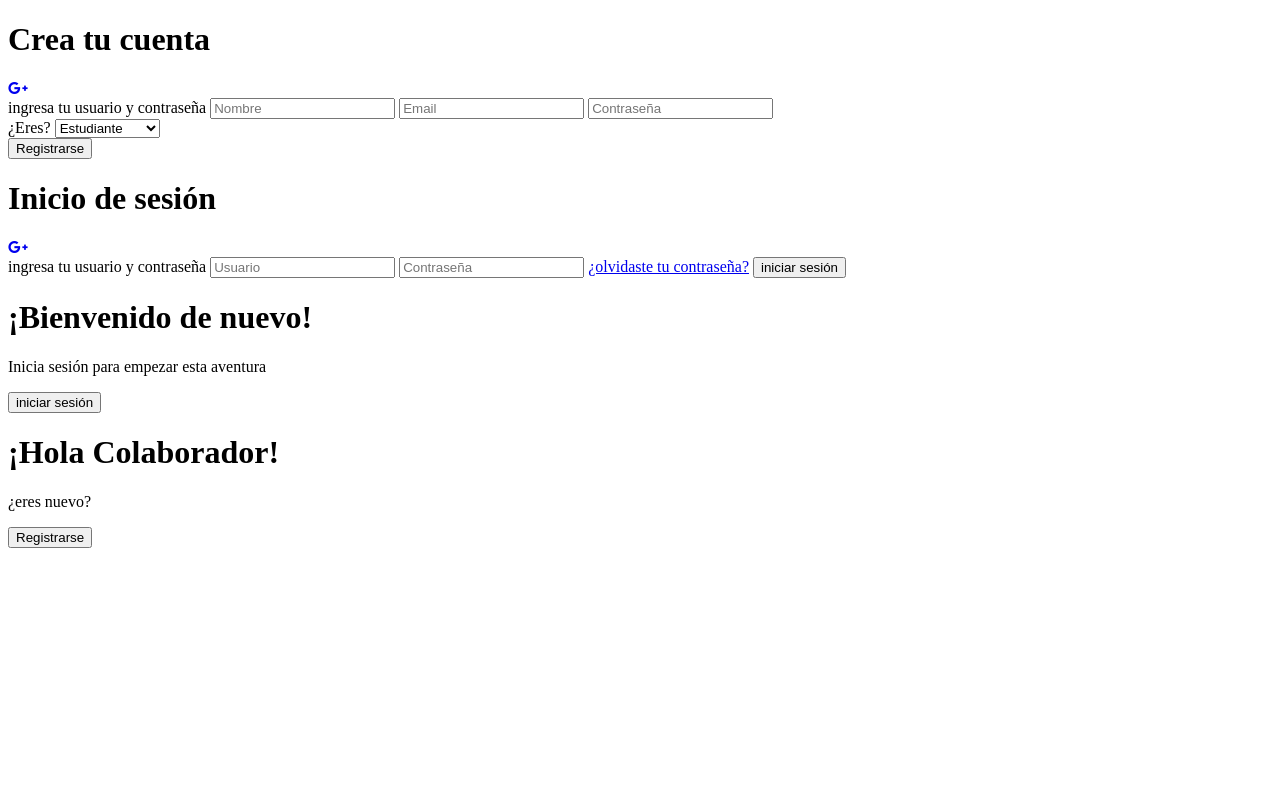
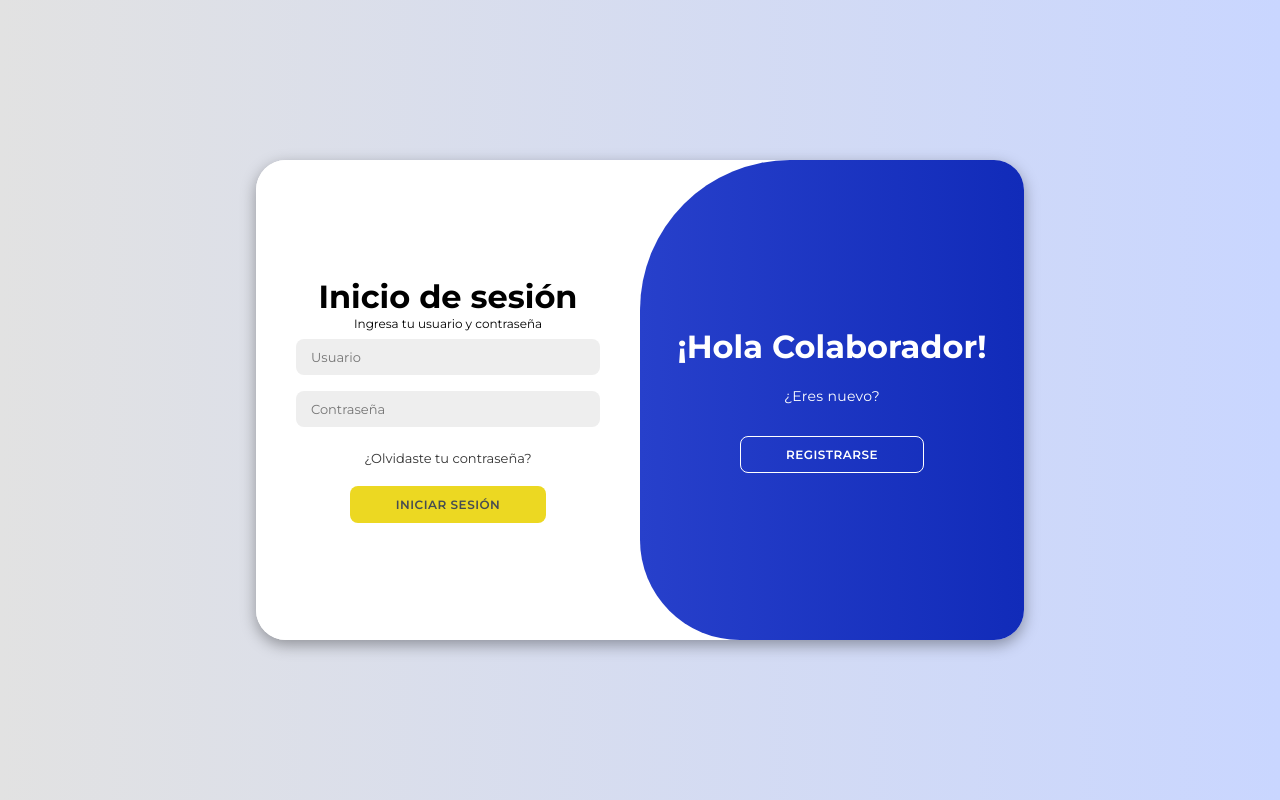
Before and after one commit to Roberstxx/Gestor-de-prestamos-CIC, a Flask app: template templates/login.html in a window 1280 px wide. Run offline with Flask 3, Linux system fonts and the light colour scheme; the template is opened without the code that fills it, so the values that code supplies are empty.

Commit message:
login.html

```diff
--- a/templates/login.html
+++ b/templates/login.html
@@ -1,74 +1,89 @@
 <!DOCTYPE html>
-<html lang="en">
+<html lang="es">
 
 <head>
     <meta charset="UTF-8">
     <meta name="viewport" content="width=device-width, initial-scale=1.0">
+    <title>Login CIC</title>
+
+    <!-- Font Awesome -->
     <link rel="stylesheet" href="https://cdnjs.cloudflare.com/ajax/libs/font-awesome/6.4.2/css/all.min.css">
-    <link rel="stylesheet" href="style.css">
-    <title>Modern Login Page | AsmrProg</title>
+
+    <!-- CSS personalizado -->
+    <link rel="stylesheet" href="/static/css/login.css">
 </head>
 
 <body>
 
     <div class="container" id="container">
+
+        <!-- Registro -->
         <div class="form-container sign-up">
             <form id="signUpForm">
                 <h1>Crea tu cuenta</h1>
-                <div class="social-icons">
-                    <a href="#" class="icon"><i class="fa-brands fa-google-plus-g"></i></a>
-                </div>
-                <span>ingresa tu usuario y contraseña</span>
-                <input type="text" placeholder="Nombre">
-                <input type="email" placeholder="Email">
-                <input type="password" placeholder="Contraseña">
+                <span>Ingresa tu información para registrarte</span>
+
+                <input type="text" name="name" placeholder="Nombre" required>
+                <input type="email" name="email" placeholder="Email" required>
+                <input type="password" name="password" placeholder="Contraseña" required>
 
                 <div>
                     <label for="userType">¿Eres?</label>
-                    <select id="userType">
+                    <select id="userType" name="userType" required>
                         <option value="student">Estudiante</option>
                         <option value="admin">Administrador</option>
                     </select>
                 </div>
 
+                <!-- Campo clave de sesión (solo estudiantes) -->
+                <div id="sessionKeyField" style="display: none;">
+                    <label for="sessionKey">Clave de sesión:</label>
+                    <input type="text" id="sessionKey" name="sessionKey" placeholder="Clave que te dio tu profesor">
+                </div>
+
+                <!-- Campo clave de administrador -->
                 <div id="adminKeyField" style="display: none;">
-                    <input type="text" placeholder="Llave de Administrador" id="adminKey">
+                    <label for="adminKey">Llave de Administrador:</label>
+                    <input type="text" id="adminKey" name="adminKey" placeholder="Llave de Administrador">
                 </div>
 
                 <button type="submit">Registrarse</button>
             </form>
         </div>
+
+        <!-- Inicio de sesión -->
         <div class="form-container sign-in">
-            <form>
+            <form id="signInForm">
                 <h1>Inicio de sesión</h1>
-                <div class="social-icons">
-                    <a href="#" class="icon"><i class="fa-brands fa-google-plus-g"></i></a>
-                </div>
-                <span>ingresa tu usuario y contraseña</span>
-                <input type="user" placeholder="Usuario">
-                <input type="password" placeholder="Contraseña">
-                <a href="#">¿olvidaste tu contraseña?</a>
+                <span>Ingresa tu usuario y contraseña</span>
 
-                <button>iniciar sesión</button>
+                <input type="text" name="user" placeholder="Usuario" required>
+                <input type="password" name="password" placeholder="Contraseña" required>
+
+                <a href="#">¿Olvidaste tu contraseña?</a>
+                <button type="submit">Iniciar sesión</button>
             </form>
         </div>
+
+        <!-- Panel de alternancia -->
         <div class="toggle-container">
             <div class="toggle">
                 <div class="toggle-panel toggle-left">
                     <h1>¡Bienvenido de nuevo!</h1>
                     <p>Inicia sesión para empezar esta aventura</p>
-                    <button class="hidden" id="login">iniciar sesión</button>
+                    <button class="hidden" id="login">Iniciar sesión</button>
                 </div>
                 <div class="toggle-panel toggle-right">
                     <h1>¡Hola Colaborador!</h1>
-                    <p>¿eres nuevo?</p>
+                    <p>¿Eres nuevo?</p>
                     <button class="hidden" id="register">Registrarse</button>
                 </div>
             </div>
         </div>
     </div>
 
-    <script src="script.js"></script>
+    <!-- JS -->
+    <script src="/static/js/login.js"></script>
 </body>
 
 </html>
```
